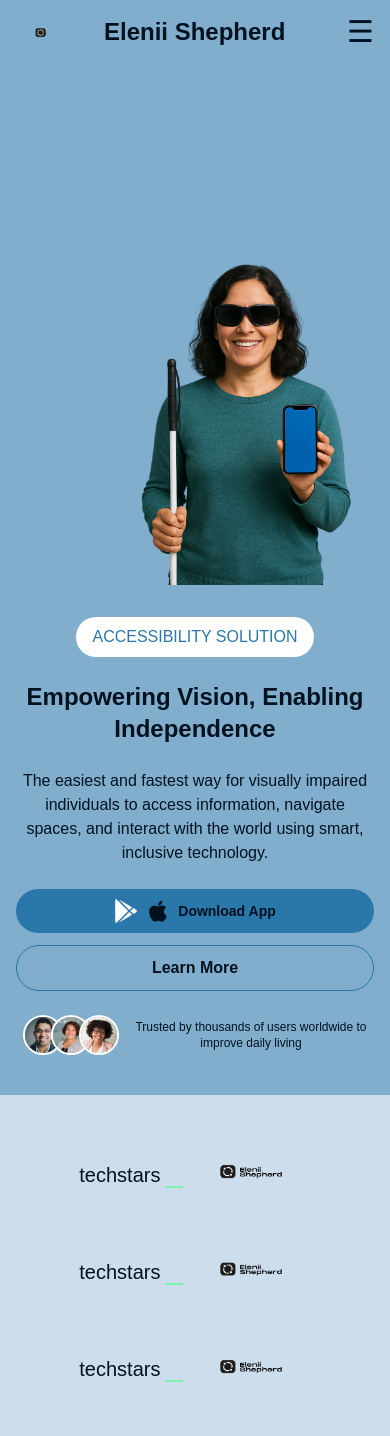
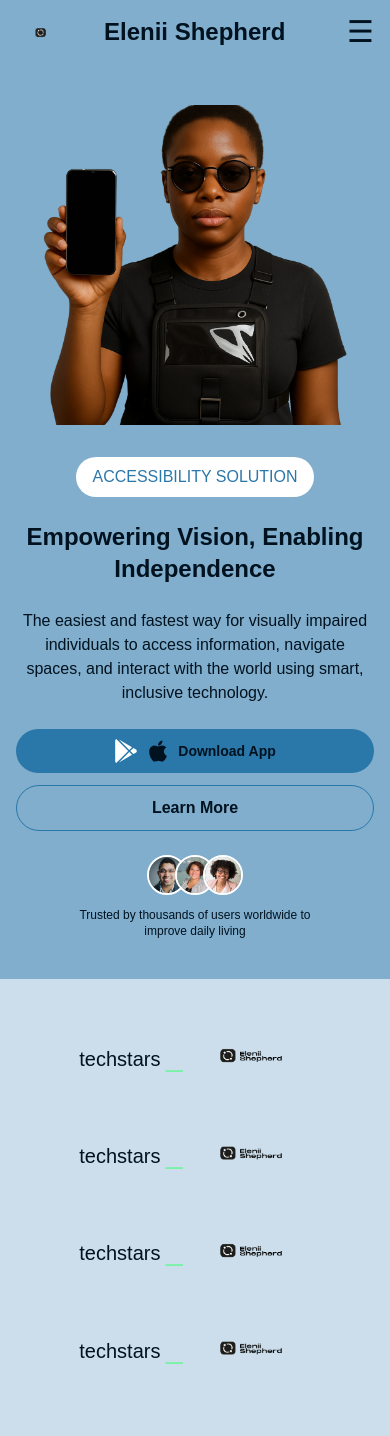
Before and after one commit to Elenii-Org/Elenii-Shepherd, a Next.js app: page / in a window 390 px wide. Shown: the top 1436 px of the page. Built offline with nearby package versions, Linux system fonts and the light colour scheme.

Commit message:
add responsive landing page with accessibility toggle and app download CTA

```diff
--- a/src/Components/LandingPage.tsx
+++ b/src/Components/LandingPage.tsx
@@ -77,8 +77,8 @@ export default function LandingPage() {
             </button>
           </div>
 
-          <div className="flex items-center mt-6 justify-center lg:justify-start text-center sm:text-left">
-            <div className="flex -space-x-3">
+          <div className="flex flex-col sm:flex-row items-center mt-6 justify-center sm:justify-start text-center sm:text-left">
+  <div className="flex -space-x-3 mb-3 sm:mb-0">
     <Image
       src="/user1.png"
       alt="User 1"
@@ -101,7 +101,7 @@ export default function LandingPage() {
       className="rounded-full border-2 border-white"
     />
   </div>
-            <p className="text-[#00121f] text-xs sm:text-sm font-medium ml-4 sm:ml-6">
+  <p className="text-[#00121f] text-xs sm:text-sm font-medium sm:ml-6">
     Trusted by thousands of users worldwide to <br /> improve daily living
   </p>
 </div>
@@ -110,7 +110,7 @@ export default function LandingPage() {
         {/* Right Side */}
         <div className="w-full lg:w-1/2 flex justify-center">
           <Image
-            src="/heroimage.png"
+            src="/image3.png"
             alt="Hero"
             width={500}
             height={500}
```
Also changed, not shown: public/image3.png (added). Lines whose indentation alone changed are shown as unchanged.
